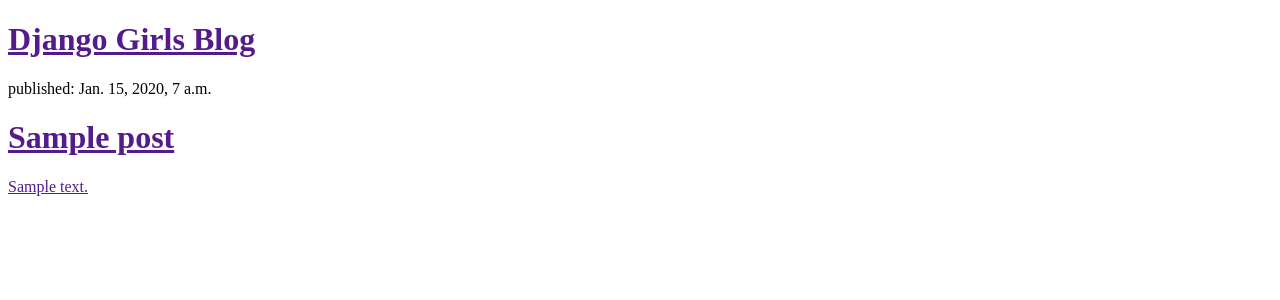
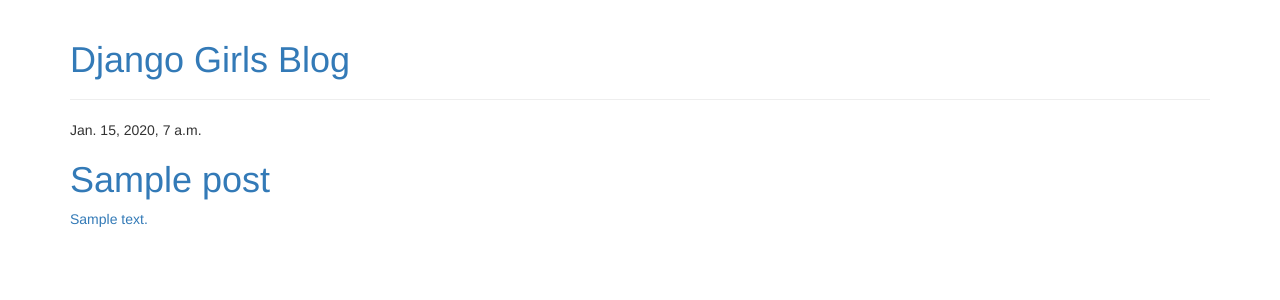
Before and after one commit to Tatyorn/my-first-blog, a Django app: template blog/templates/blog/post_list.html in a window 1280 px wide. Shown: the top 300 px of the page. Run offline with Django 3.2, Linux system fonts and the light colour scheme; the template is opened without the code that fills it: values that come from a table or form of the project are taken from there, others are empty; tables that the repository leaves empty hold one stand-in row (values such as "Sample post"); some libraries are stand-ins or nearby versions.

Commit message:
foi inserido css na pagina

```diff
--- a/blog/templates/blog/post_list.html
+++ b/blog/templates/blog/post_list.html
@@ -1,18 +1,31 @@
+{%load staticfiles%}
 <!DOCTYPE html>
 <html>
 <head>
+<link href="https://fonts.googleapis.com/css?family=Lobster&subset=latin,latin-ext" rel="stylesheet" type="text/css">
+	<link rel="stylesheet" href="//maxcdn.bootstrapcdn.com/bootstrap/3.2.0/css/bootstrap.min.css">
+	<link rel="stylesheet" href="//maxcdn.bootstrapcdn.com/bootstrap/3.2.0/css/bootstrap-theme.min.css">
+	<link rel="stylesheet" type="text/css" href="{% static 'css/blog.css'%}">
 	<title>Django Girls blog</title>
 </head>
 <body>
-        <div>
+	<div class="content container">
+		<div class="page-header">
 	        <h1><a href="">Django Girls Blog</a></h1>
 	    </div>
+	     <div class="row">
+	        <div class="col-md-8">
 	        	{%for post in posts %}
-        	<div>
-        		<p>published: {{post.published_date}}</p>
+	        		<div class="folha">
+	        			<div class="date">
+	        				<p> {{post.published_date}}</p>
+	        			</div>
 	        		<h1><a href="">{{post.title}}</h1>
-        		<p>{{post.text|linebreaksbr}}</p>
+	        		<p class="corpo">{{post.text|linebreaksbr}}</p>
 	        		</div>
 	        	{% endfor %}
+	    	</div>
+	    </div>
+	</div>
 </body>
 </html>
```
Lines whose indentation alone changed are shown as unchanged.
